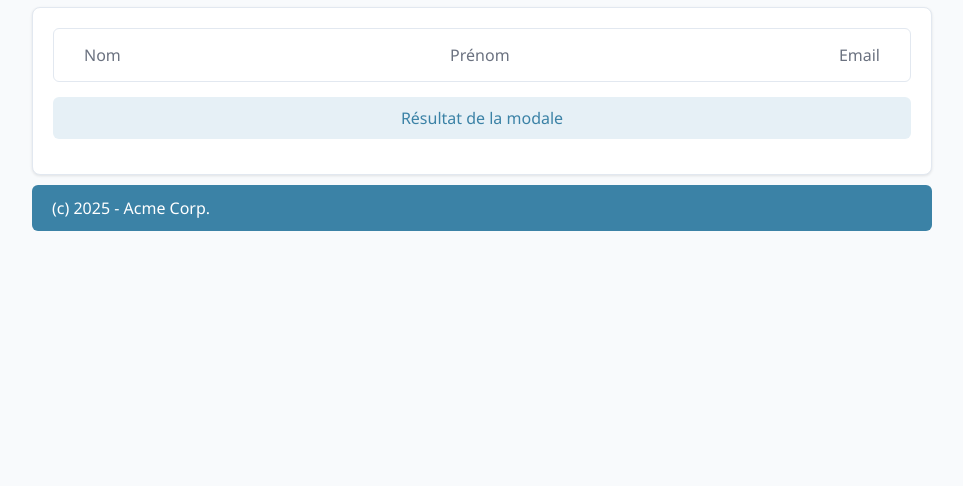
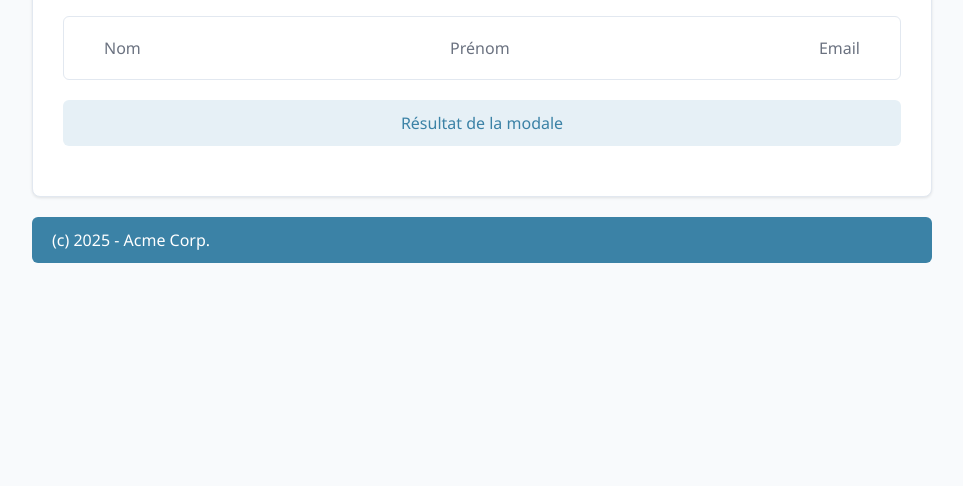
Before and after one commit to AlainTardif/contact-book, a website: page index.html in a window 1280 px wide. Shown: the part 314-800 px from the top of the page, without its empty margins (158-1121 px from the left). Drawn offline with Linux system fonts and the light colour scheme; no server answers.

Commit message:
UI aérée - plus d'espacement

```diff
--- a/css/style.css
+++ b/css/style.css
@@ -41,7 +41,7 @@ body {
   background-color: var(--primary);
   padding: 12px 20px;
   border-radius: 6px;
-  margin-bottom: 10px;
+  margin-bottom: 20px;
 }
 
 .header h1 {
@@ -71,7 +71,7 @@ body {
   background-color: var(--surface);
   border: 1px solid var(--border);
   border-radius: 8px;
-  padding: 20px;
+  padding: 30px;
   box-shadow: 0 1px 3px rgba(0, 0, 0, 0.1);
 }
 
@@ -79,10 +79,10 @@ body {
 .form-display {
   display: flex;
   justify-content: space-between;
-  padding: 15px 30px;
+  padding: 20px 40px;
   border: 1px solid var(--border);
   border-radius: 6px;
-  margin-bottom: 15px;
+  margin-bottom: 20px;
   font-size: 1rem;
   color: var(--text-muted);
   background-color: var(--surface);
@@ -93,10 +93,10 @@ body {
   background-color: var(--primary-soft);
   color: var(--primary);
   text-align: center;
-  padding: 10px;
+  padding: 12px;
   border-radius: 6px;
   font-weight: 500;
-  margin-bottom: 15px;
+  margin-bottom: 20px;
 }
 
 /* Liste des contacts */
@@ -128,7 +128,7 @@ body {
   text-align: left;
   padding: 12px 20px;
   border-radius: 6px;
-  margin-top: 10px;
+  margin-top: 20px;
   font-weight: 500;
 }
 
```
